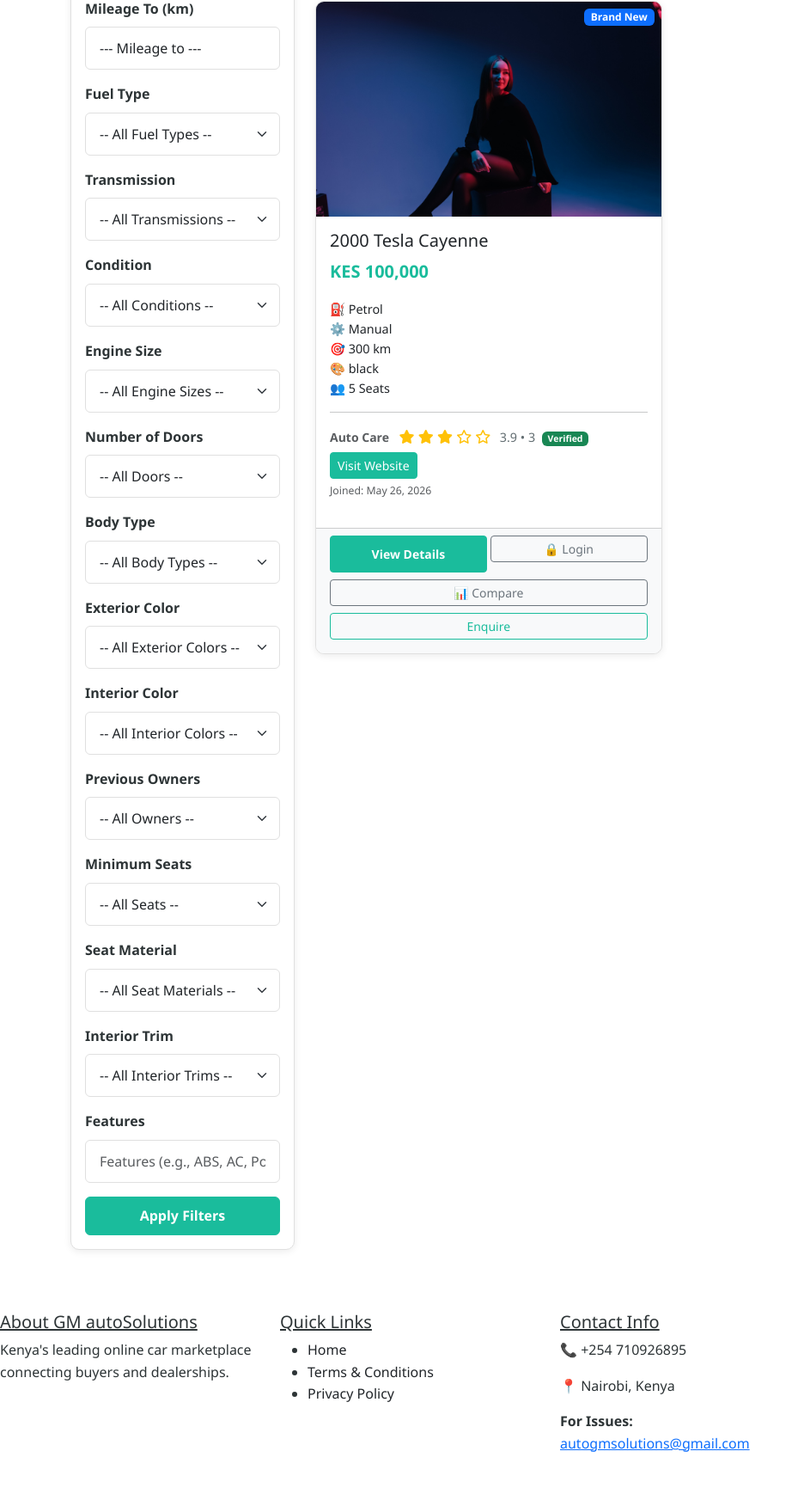
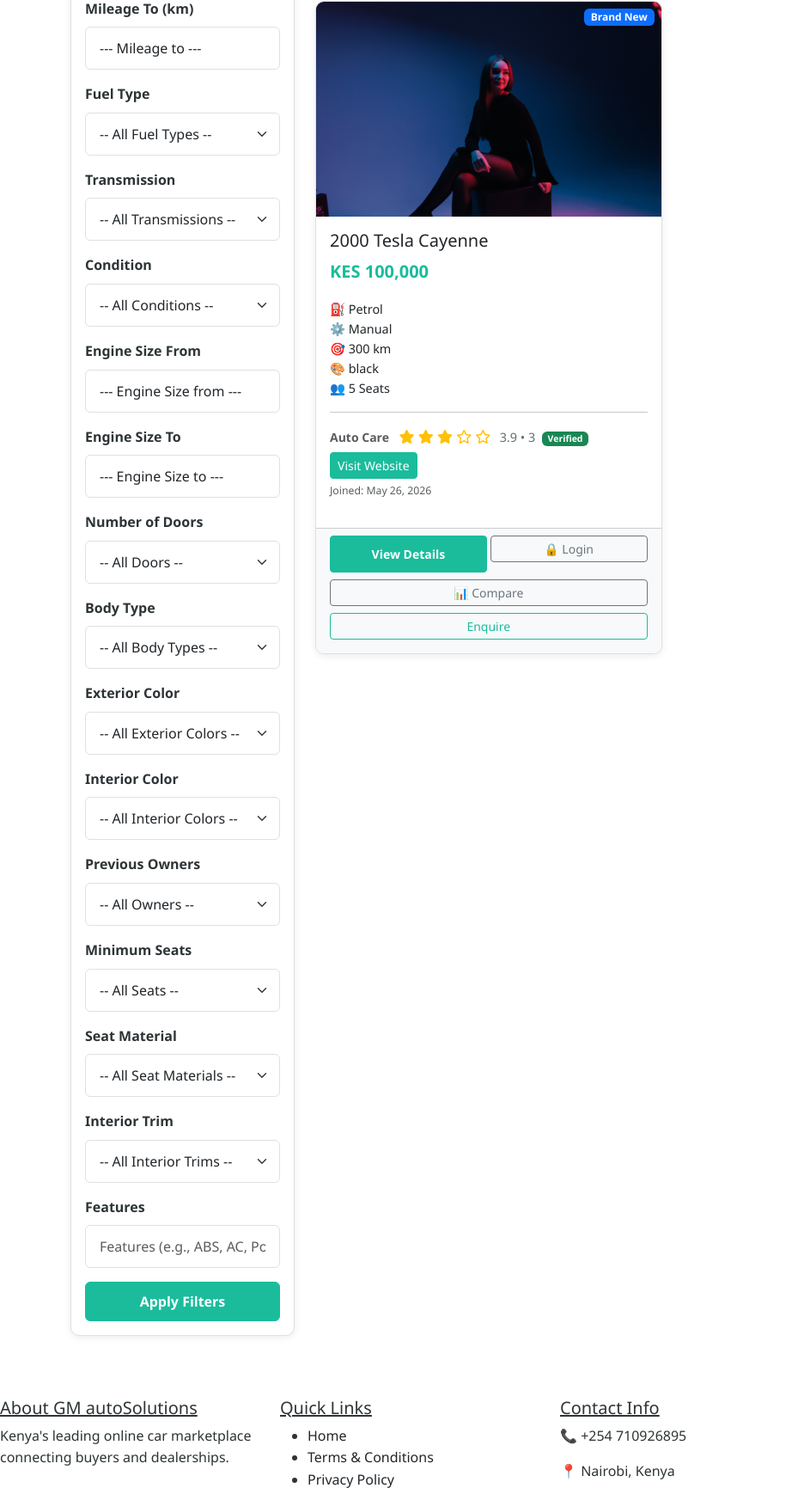
Before and after one commit to chv48v89rw-ui/GM-autoSolutions, a Django app: page /cars/ in a window 1280 px wide. Shown: the part 1103-2834 px from the top of the page at 86% size, without its empty margins (0-936 px from the left). Run offline with Django 5.2, Linux system fonts and the light colour scheme; data comes from the database, SQL or seed files in the repository; both versions use the stored data as it was after the commit; some libraries are stand-ins or nearby versions.

Commit message:
Engine Size

```diff
--- a/myapp/Templates/car_list.html
+++ b/myapp/Templates/car_list.html
@@ -85,8 +85,13 @@
                             </div>
 
                             <div class="mb-3">
-                                <label class="form-label">Engine Size</label>
-                                {{ form.engine_size }}
+                                <label class="form-label">Engine Size From</label>
+                                {{ form.engine_size_from }}
+                            </div>
+
+                            <div class="mb-3">
+                                <label class="form-label">Engine Size To</label>
+                                {{ form.engine_size_to }}
                             </div>
 
                             <div class="mb-3">
@@ -212,8 +217,13 @@
                         </div>
 
                         <div class="mb-3">
-                            <label class="form-label">Engine Size</label>
-                            {{ form.engine_size }}
+                            <label class="form-label">Engine Size From</label>
+                            {{ form.engine_size_from }}
+                        </div>
+
+                        <div class="mb-3">
+                            <label class="form-label">Engine Size To</label>
+                            {{ form.engine_size_to }}
                         </div>
 
                         <div class="mb-3">
--- a/myapp/Templates/home.html
+++ b/myapp/Templates/home.html
@@ -83,7 +83,10 @@
                                 {{ form.condition }}
                             </div>
                             <div class="col-6 col-sm-6 col-md-3">
-                                {{ form.engine_size }}
+                                {{ form.engine_size_from }}
+                            </div>
+                            <div class="col-6 col-sm-6 col-md-3">
+                                {{ form.engine_size_to }}
                             </div>
                             <div class="col-6 col-sm-6 col-md-3">
                                 {{ form.doors }}
--- a/myapp/forms.py
+++ b/myapp/forms.py
@@ -1077,11 +1077,17 @@ class CarSearchForm(forms.Form):
         widget=forms.Select(attrs={'class': 'form-select'})
     )
 
-    engine_size = forms.ChoiceField(
-        required=False,
-        choices=[('', '-- All Engine Sizes --')] + list(Car.ENGINE_SIZE_CHOICES),
-        widget=forms.Select(attrs={'class': 'form-select'})
-    )
+    ENGINE_SIZE_FROM_CHOICES = [('', '--- Engine Size from ---')] + list(Car.ENGINE_SIZE_CHOICES)
+
+    engine_size_from = forms.ChoiceField(required=False, choices=ENGINE_SIZE_FROM_CHOICES, widget=forms.Select(attrs={
+        'class': 'form-control',
+    }))
+
+    ENGINE_SIZE_TO_CHOICES = [('', '--- Engine Size to ---')] + list(Car.ENGINE_SIZE_CHOICES)
+
+    engine_size_to = forms.ChoiceField(required=False, choices=ENGINE_SIZE_TO_CHOICES, widget=forms.Select(attrs={
+        'class': 'form-control',
+    }))
 
     doors = forms.ChoiceField(
         required=False,
--- a/myapp/models.py
+++ b/myapp/models.py
@@ -147,15 +147,46 @@ class Car(models.Model):
     ]
 
     ENGINE_SIZE_CHOICES = [
+        ('0.6', '0.6L'),
+        ('0.7', '0.7L'),
+        ('0.8', '0.8L'),
+        ('0.9', '0.9L'),
         ('1.0', '1.0L'),
+        ('1.1', '1.1L'),
         ('1.2', '1.2L'),
+        ('1.3', '1.3L'),
         ('1.4', '1.4L'),
         ('1.5', '1.5L'),
         ('1.6', '1.6L'),
+        ('1.7', '1.7L'),
         ('1.8', '1.8L'),
+        ('1.9', '1.9L'),
         ('2.0', '2.0L'),
+        ('2.2', '2.2L'),
+        ('2.3', '2.3L'),
+        ('2.4', '2.4L'),
         ('2.5', '2.5L'),
+        ('2.7', '2.7L'),
+        ('2.8', '2.8L'),
         ('3.0', '3.0L'),
+        ('3.2', '3.2L'),
+        ('3.3', '3.3L'),
+        ('3.5', '3.5L'),
+        ('3.6', '3.6L'),
+        ('3.8', '3.8L'),
+        ('4.0', '4.0L'),
+        ('4.2', '4.2L'),
+        ('4.4', '4.4L'),
+        ('4.6', '4.6L'),
+        ('4.7', '4.7L'),
+        ('5.0', '5.0L'),
+        ('5.2', '5.2L'),
+        ('5.5', '5.5L'),
+        ('5.7', '5.7L'),
+        ('6.0', '6.0L'),
+        ('6.2', '6.2L'),
+        ('6.4', '6.4L'),
+        ('6.5', '6.5L'),
         ('other', 'Other'),
     ]
 
--- a/myapp/views.py
+++ b/myapp/views.py
@@ -85,8 +85,10 @@ def home(request):
             cars = cars.filter(transmission=form.cleaned_data['transmission'])
         if form.cleaned_data.get('condition'):
             cars = cars.filter(condition=form.cleaned_data['condition'])
-        if form.cleaned_data.get('engine_size'):
-            cars = cars.filter(engine_size=form.cleaned_data['engine_size'])
+        if form.cleaned_data.get('engine_size_from'):
+            cars = cars.filter(engine_size__gte=form.cleaned_data['engine_size_from'])
+        if form.cleaned_data.get('engine_size_to'):
+            cars = cars.filter(engine_size__lte=form.cleaned_data['engine_size_to'])
         if form.cleaned_data.get('doors'):
             cars = cars.filter(doors=form.cleaned_data['doors'])
         if form.cleaned_data.get('body_type'):
@@ -749,8 +751,10 @@ def car_list(request):
             cars = cars.filter(transmission=form.cleaned_data['transmission'])
         if form.cleaned_data.get('condition'):
             cars = cars.filter(condition=form.cleaned_data['condition'])
-        if form.cleaned_data.get('engine_size'):
-            cars = cars.filter(engine_size=form.cleaned_data['engine_size'])
+        if form.cleaned_data.get('engine_size_from'):
+            cars = cars.filter(engine_size__gte=form.cleaned_data['engine_size_from'])
+        if form.cleaned_data.get('engine_size_to'):
+            cars = cars.filter(engine_size__lte=form.cleaned_data['engine_size_to'])
         if form.cleaned_data.get('doors'):
             cars = cars.filter(doors=form.cleaned_data['doors'])
         if form.cleaned_data.get('body_type'):
@@ -1297,6 +1301,7 @@ def track_dealership_click(request, dealership_id):
         return JsonResponse({'success': True})
 
 
+@login_required(login_url='login')
 def enquire_car(request, car_id):
     """Submit an enquiry for a car"""
     car = get_object_or_404(Car, id=car_id)
```
Also changed, not shown: myapp/Templates/car_detail.html (+6 -2 lines), db.sqlite3, myapp/migrations/0015_alter_car_engine_size.py (added).
